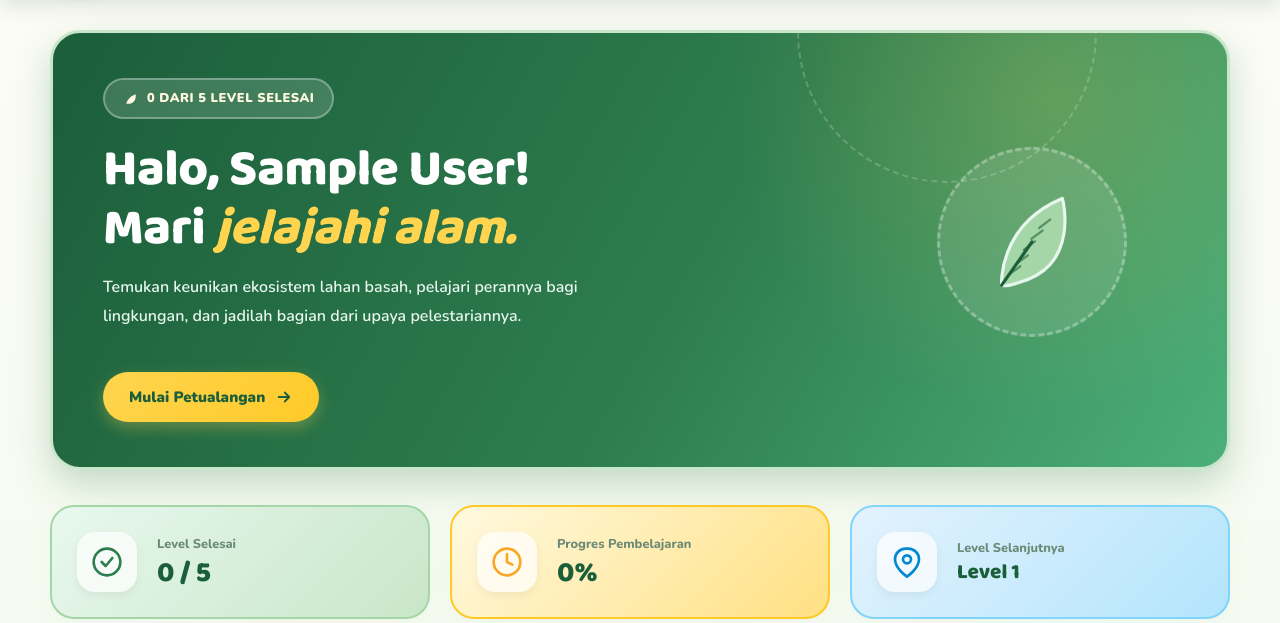
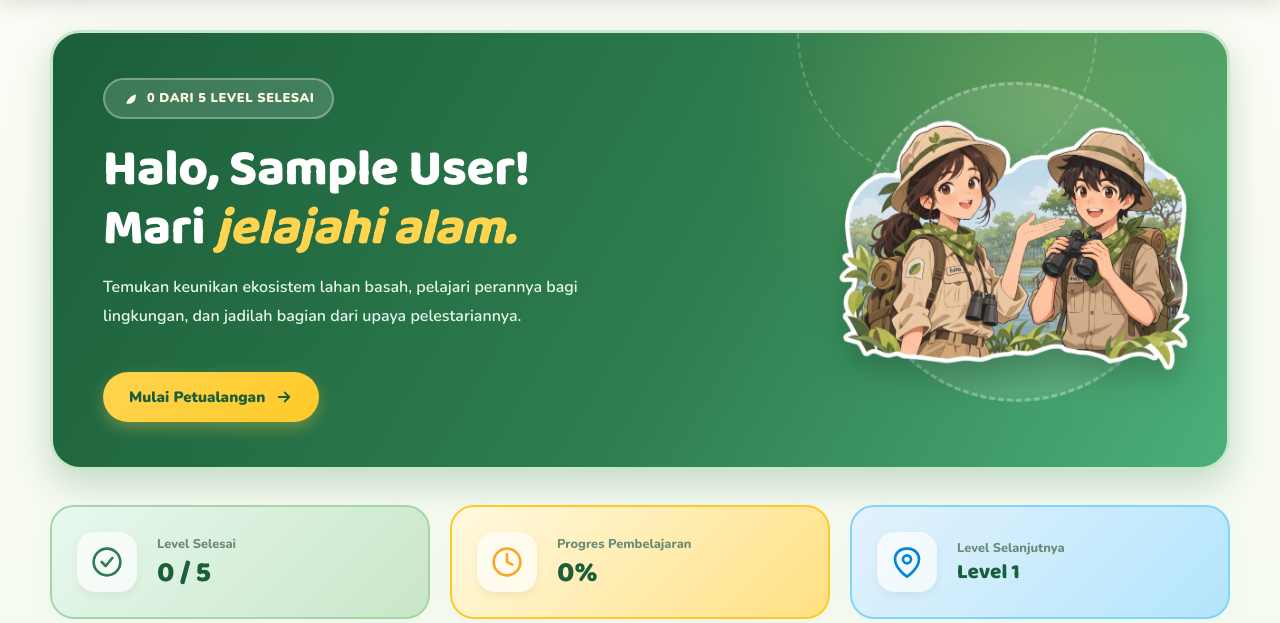
Before and after one commit to risuka-san/proyek-lahan-basah-26, a Laravel app: page /dashboard in a window 1280 px wide. Shown: the part 85-708 px from the top of the page. Run offline with Laravel 12, Linux system fonts and the light colour scheme; the visitor is signed in with stand-in values (Sample User, id 1); data comes from the database, SQL or seed files in the repository; data that the repository does not hold is empty.

Commit message:
nambah foto :v

```diff
--- a/resources/views/dashboard.blade.php
+++ b/resources/views/dashboard.blade.php
@@ -153,11 +153,14 @@
         transform: translateX(4px);
     }
 
+    /* =========================================
+       GAMBAR KARAKTER (DISAMAKAN DENGAN BERANDA)
+    ========================================= */
     .hero-decoration {
         position: relative;
         z-index: 1;
-        width: 290px;
-        height: 220px;
+        width: 320px; /* Lebar wadah diperbesar */
+        height: 320px; /* Tinggi wadah diperbesar */
         flex-shrink: 0;
         display: flex;
         align-items: center;
@@ -171,20 +174,28 @@
     }
 
     .leaf-circle {
-        width: 190px;
-        height: 190px;
+        width: 320px;
+        height: 320px;
         display: flex;
         align-items: center;
         justify-content: center;
         border-radius: 50%;
         background: rgba(255,255,255,.1);
         border: 3px dashed rgba(255,255,255,.3);
-        transform: rotate(-10deg);
+        transform: rotate(0deg); /* Rotasi dihilangkan agar gambar tegak */
     }
 
     .leaf-circle svg {
         width: 100px;
         height: 100px;
+    }
+
+    /* Gambar Karakter Tanpa Border */
+    .leaf-circle img {
+        width: 115%; /* Zoom agar lebih besar */
+        height: 115%;
+        object-fit: contain; /* Gambar utuh */
+        filter: drop-shadow(0 15px 15px rgba(33, 78, 56, .4)); /* Bayangan tetap ada */
     }
 
     /* =========================================
@@ -459,16 +470,16 @@
     @media (max-width: 1050px) {
         .sifara-dashboard { padding-left: 30px; padding-right: 30px; }
         .sifara-level-grid { grid-template-columns: repeat(2, minmax(0, 1fr)); }
-        .hero-decoration { width: 220px; }
-        .leaf-circle { width: 160px; height: 160px; }
+        .hero-decoration { width: 260px; height: 260px; }
+        .leaf-circle { width: 260px; height: 260px; }
     }
 
     @media (max-width: 700px) {
         .sifara-dashboard { padding: 22px 18px 45px; }
         .sifara-hero { flex-direction: column; align-items: flex-start; padding: 30px 25px; gap: 15px; text-align: center; }
         .hero-content { display: flex; flex-direction: column; align-items: center; }
-        .hero-decoration { align-self: center; height: 150px; }
-        .leaf-circle { width: 130px; height: 130px; }
+        .hero-decoration { align-self: center; height: 200px; width: 200px; }
+        .leaf-circle { width: 200px; height: 200px; }
         .leaf-circle svg { width: 70px; height: 70px; }
 
         .sifara-stats { grid-template-columns: 1fr; gap: 15px; margin: 25px 0 35px; }
@@ -515,12 +526,16 @@
 
         <div class="hero-decoration">
             <div class="leaf-circle">
-                <!-- Ilustrasi Daun Besar -->
-                <svg viewBox="0 0 64 64" fill="none" xmlns="http://www.w3.org/2000/svg">
-                    <path d="M8 56C8 56 12 18 56 8C56 8 60 52 20 56C12 57.5 8 56 8 56Z" fill="#A5D6A7" stroke="#E8F8EE" stroke-width="2" stroke-linejoin="round"/>
-                    <path d="M8 56L32 32" stroke="#1B5E3A" stroke-width="2" stroke-linecap="round"/>
-                    <path d="M20 44L28 40M14 50L22 46M26 36L34 32M32 30L40 26M38 24L46 20" stroke="#1B5E3A" stroke-width="1.4" stroke-linecap="round" opacity="0.6"/>
-                </svg>
+                <!-- Memanggil gambar chara.png, jika belum ada pakai SVG daun -->
+                @if(file_exists(public_path('images/chara.png')))
+                    <img src="{{ asset('images/chara.png') }}" alt="Karakter SIFARA">
+                @else
+                    <svg viewBox="0 0 64 64" fill="none" xmlns="http://www.w3.org/2000/svg">
+                        <path d="M8 56C8 56 12 18 56 8C56 8 60 52 20 56C12 57.5 8 56 8 56Z" fill="#A5D6A7" stroke="#E8F8EE" stroke-width="2" stroke-linejoin="round"/>
+                        <path d="M8 56L32 32" stroke="#1B5E3A" stroke-width="2" stroke-linecap="round"/>
+                        <path d="M20 44L28 40M14 50L22 46M26 36L34 32M32 30L40 26M38 24L46 20" stroke="#1B5E3A" stroke-width="1.4" stroke-linecap="round" opacity="0.6"/>
+                    </svg>
+                @endif
             </div>
         </div>
     </section>
```
Also changed, not shown: resources/views/tentang.blade.php (+31 -16 lines), public/images/chara.png (added).
